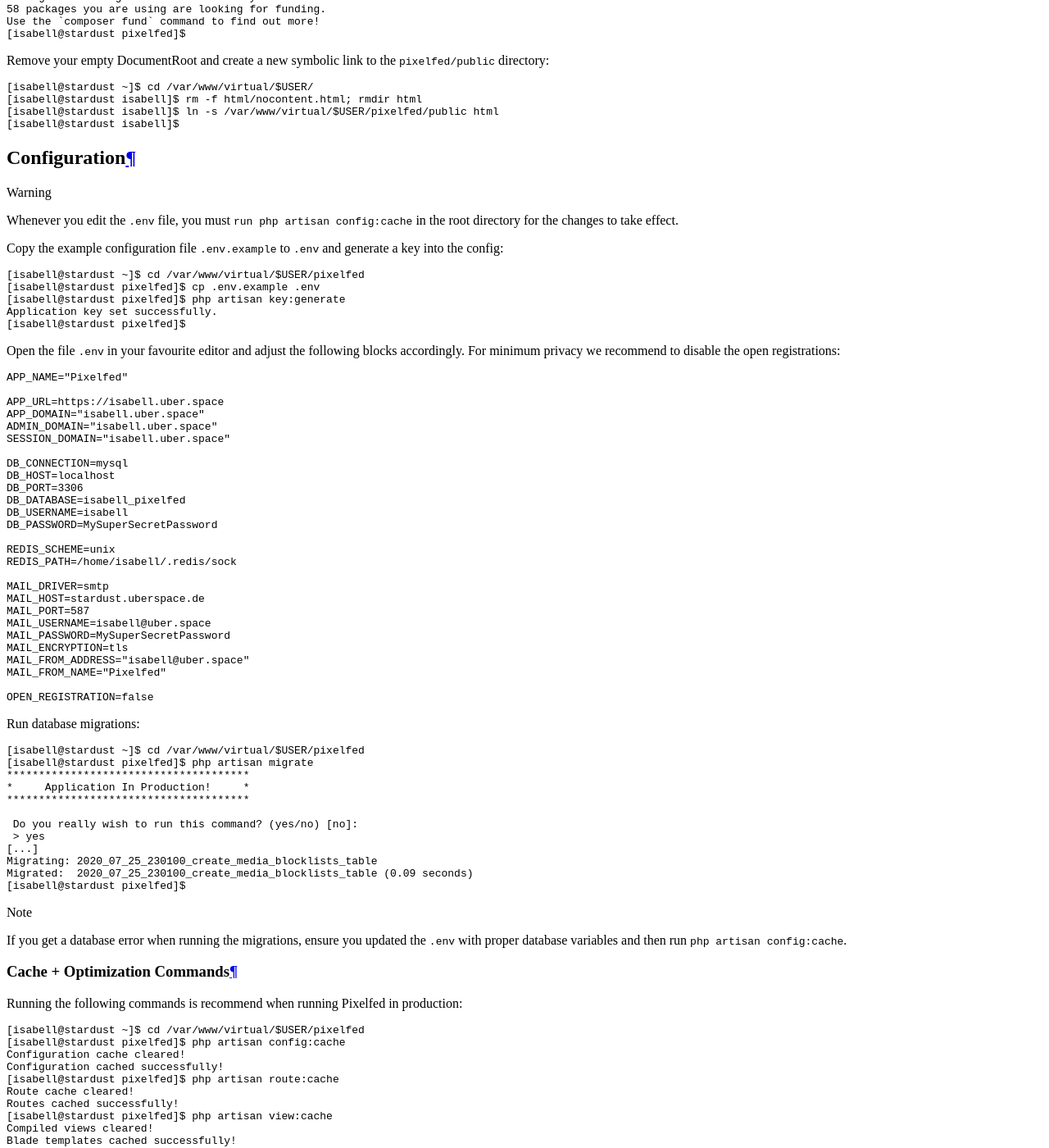
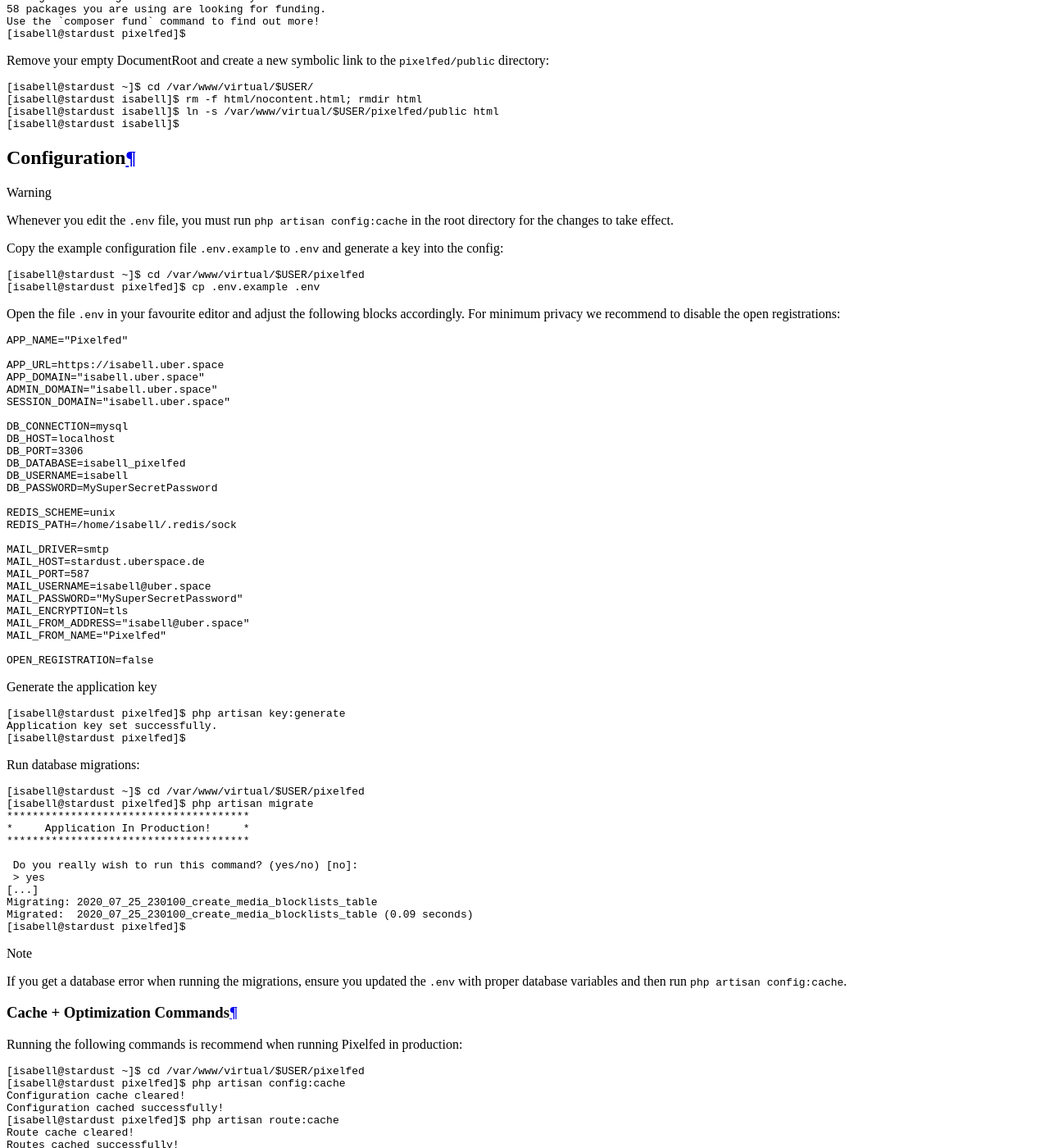
Before and after one commit to Uberspace/lab, a Sphinx documentation site: the page built from source/guide_pixelfed.rst, in a window 1280 px wide and 1400 px high, scrolled down 6038 px. Shown: the whole window at 82% size. Built offline with Sphinx 7.4.7 and the Read the Docs theme 2.0.0, drawn with Linux system fonts in a browser that asks for light colours.

Commit message:
Fixes for pixelfed guide
* Fix formatting
* Config editing has to take place before key:generate, otherwise it will fail because of the missing redis connection
* Put MySQL Password in Quotes for more compatibility

```diff
--- a/source/guide_pixelfed.rst
+++ b/source/guide_pixelfed.rst
@@ -108,7 +108,7 @@
 Configuration
 =============
 
-.. warning:: Whenever you edit the ``.env`` file, you must ``run php artisan config:cache`` in the root directory for the changes to take effect.
+.. warning:: Whenever you edit the ``.env`` file, you must run ``php artisan config:cache`` in the root directory for the changes to take effect.
 
 Copy the example configuration file ``.env.example`` to ``.env`` and generate a key into the config:
 
@@ -146,12 +143,20 @@
  MAIL_HOST=stardust.uberspace.de
  MAIL_PORT=587
  MAIL_USERNAME=isabell@uber.space
- MAIL_PASSWORD=MySuperSecretPassword
+ MAIL_PASSWORD="MySuperSecretPassword"
  MAIL_ENCRYPTION=tls
  MAIL_FROM_ADDRESS="isabell@uber.space"
  MAIL_FROM_NAME="Pixelfed"
 
  OPEN_REGISTRATION=false
+
+Generate the application key
+
+::
+
+ [isabell@stardust pixelfed]$ php artisan key:generate
+ Application key set successfully.
+ [isabell@stardust pixelfed]$
 
 Run database migrations:
 
```
Also changed, not shown: other parts of source/guide_pixelfed.rst (+0 -3 lines).
